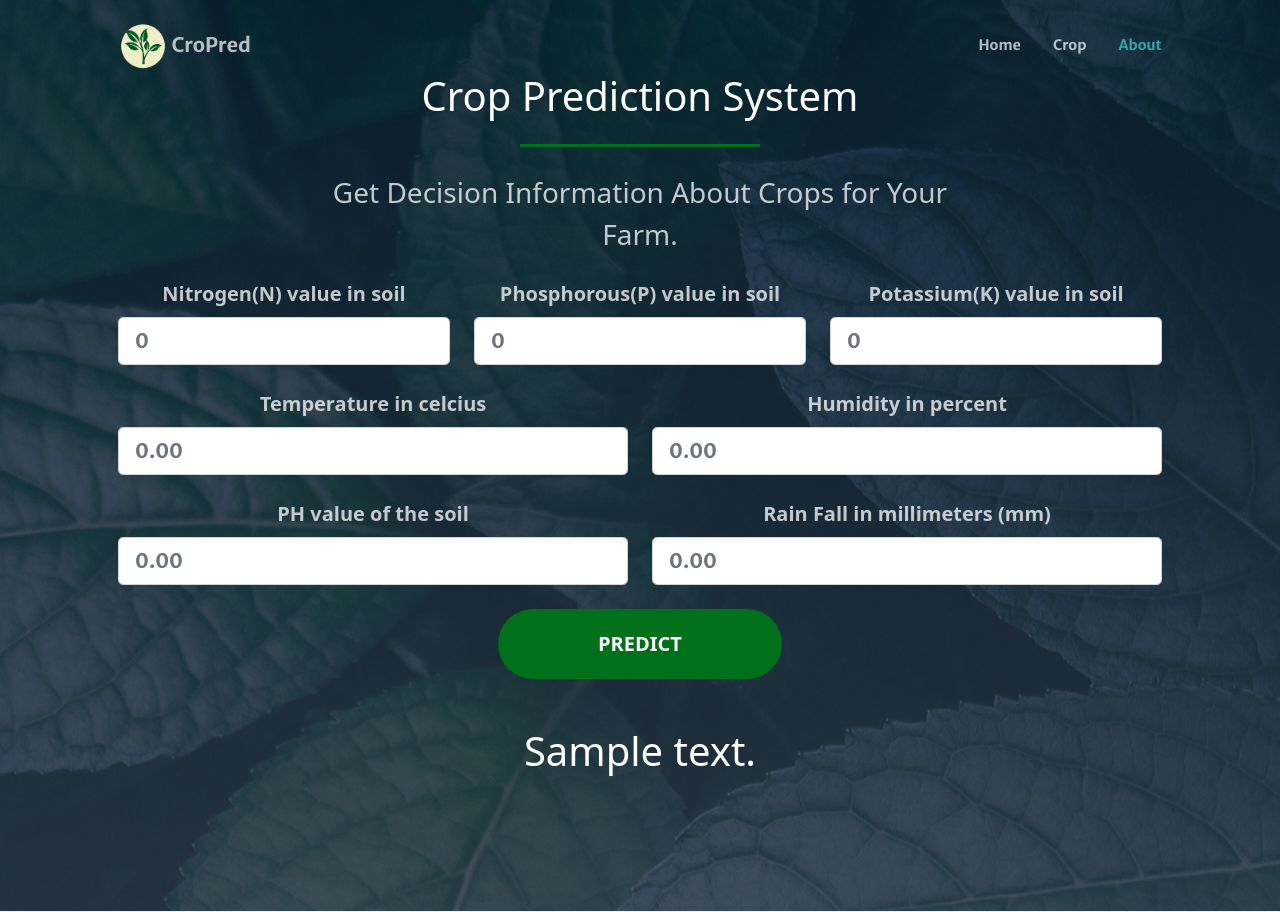
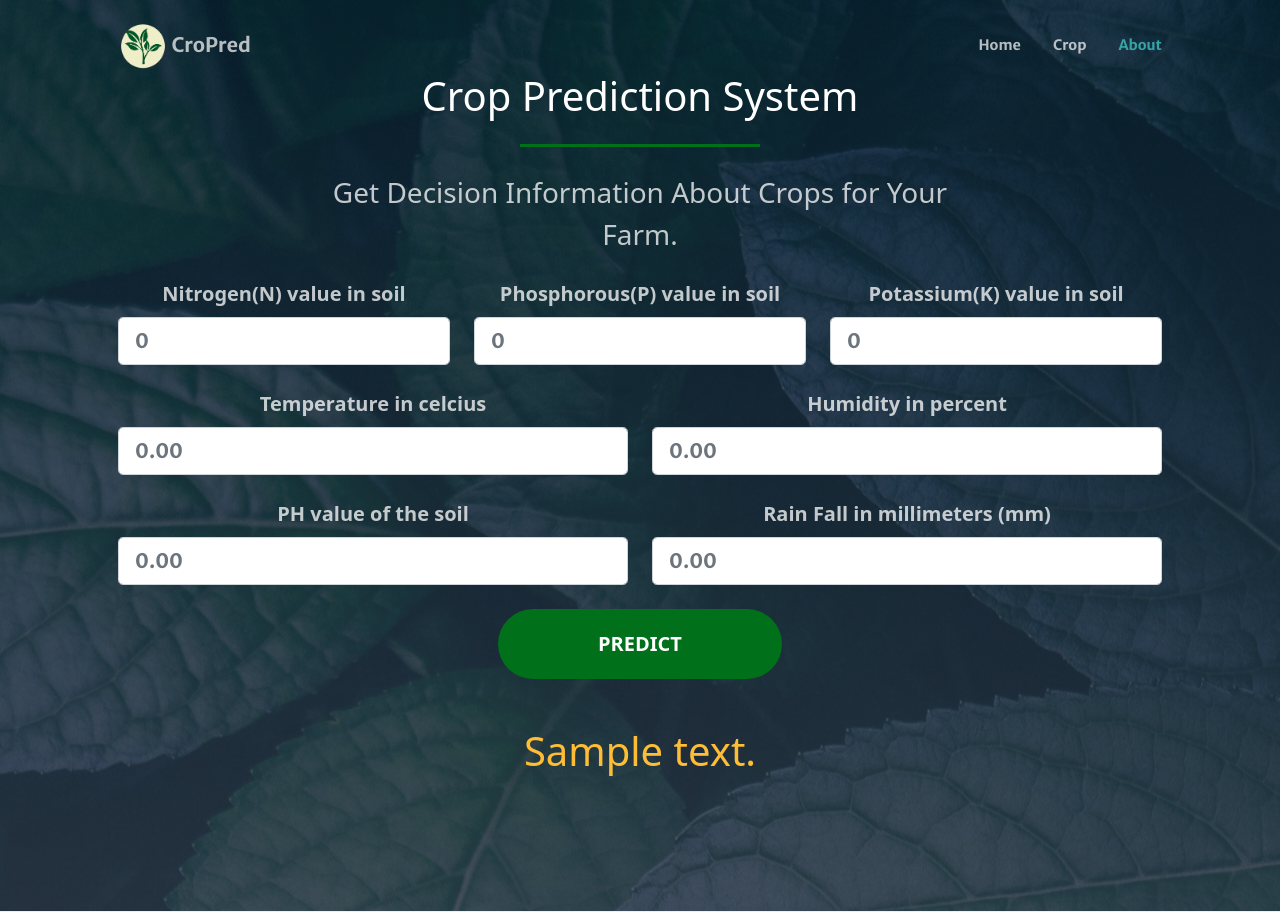
Before and after one commit to plannnn/CapstoneProject, a Flask app: template templates/crop.html in a window 1280 px wide. Shown: the top 912 px of the page. Run offline with Flask 2, Linux system fonts and the light colour scheme; the template is opened without the code that fills it: most values are stand-ins (such as "Sample title", 1, 10 or a date in 2020); parts of the project's set-up code (start-up, migrations or seed data) failed here and were passed over; some libraries are stand-ins or nearby versions.

Commit message:
nambahkan style untuk result

```diff
--- a/templates/crop.html
+++ b/templates/crop.html
@@ -86,7 +86,7 @@
                             <br>
                     </form>
                     <div id="result">
-                        <h1 class="text-white font-weight-bold mt-5 mb-5">{{prediction_text}}</h1>
+                        <h1 class="text-white result font-weight-bold mt-5 mb-5">{{prediction_text}}</h1>
                     </div>
                 </div>
             </div>
```
